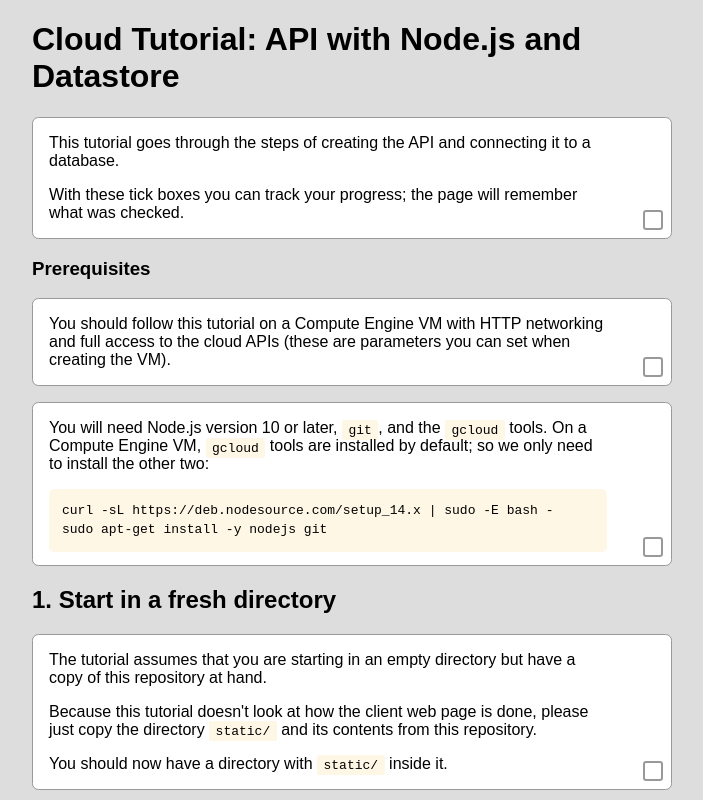
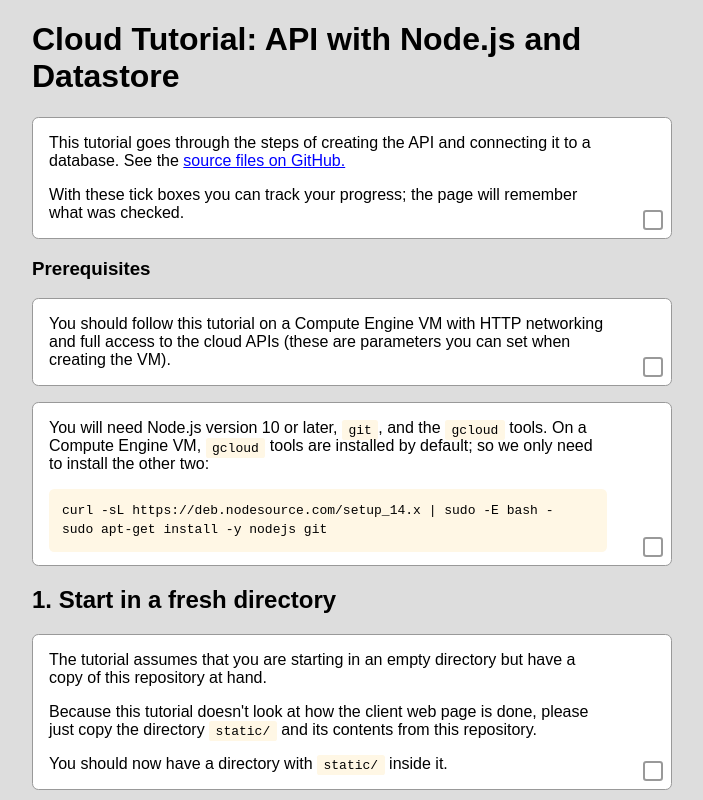
Before and after one commit to portsoc/cloud-api-nodejs-datastore, a website: page docs/index.html in a window 1280 px wide. Shown: the top 800 px of the page, without its empty margins (304-1007 px from the left). Drawn offline with Linux system fonts and the light colour scheme.

Commit message:
Revert "remove unnecessary mention of sources on github"
This reverts commit 266f35fce004eaf5cb95e5115f025c75eaf42e4c.

```diff
--- a/docs/index.html
+++ b/docs/index.html
@@ -144,7 +144,7 @@
 
 
 <section class="tick">
-  <p>This tutorial goes through the steps of creating the API and connecting it to a database.
+  <p>This tutorial goes through the steps of creating the API and connecting it to a database. See the <a href="https://github.com/portsoc/cloud-api-nodejs-datastore">source files on GitHub.</a>
 
   <p class="help">With these tick boxes you can track your progress; the page will remember what was checked.
 </section>
```
